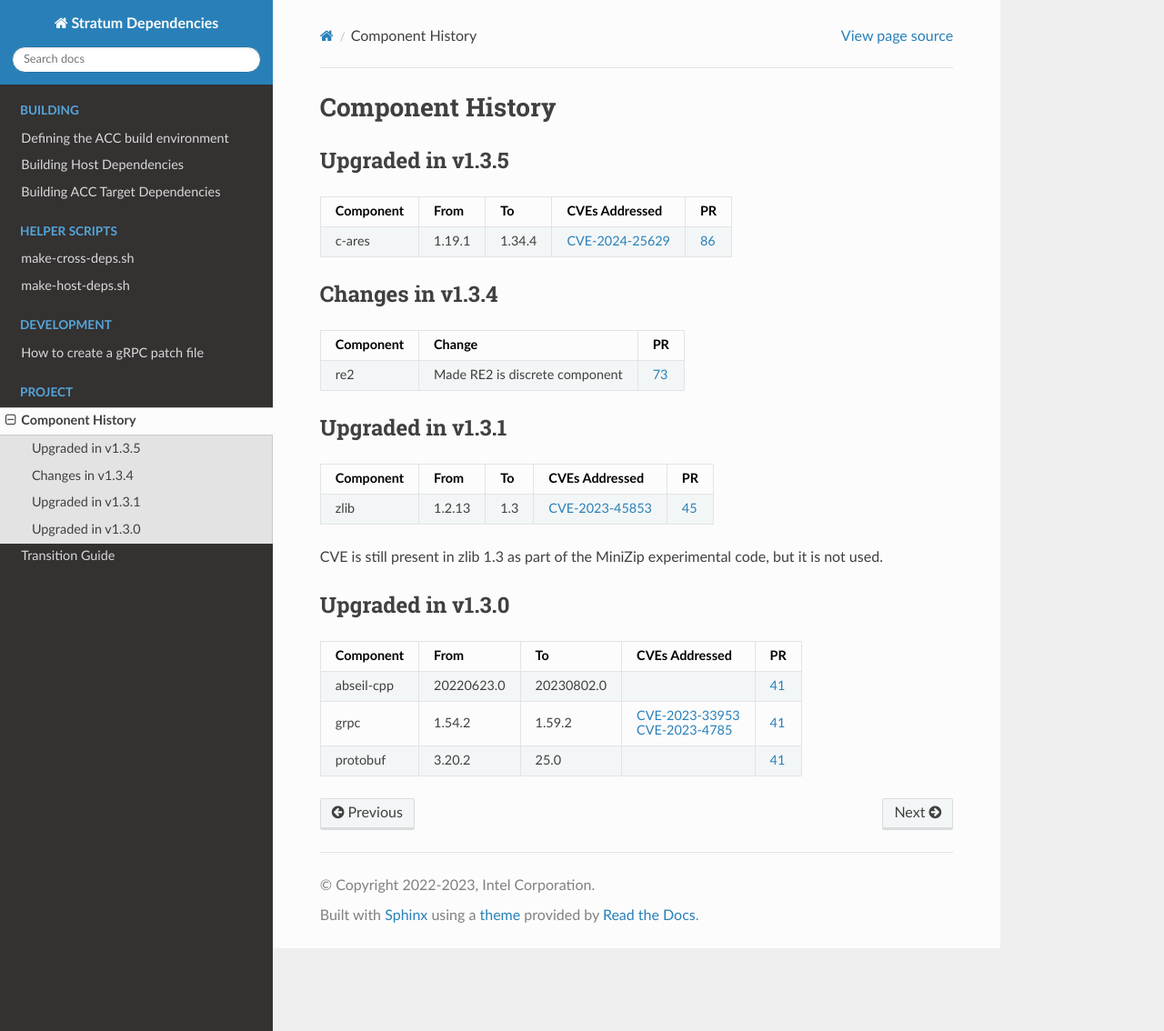
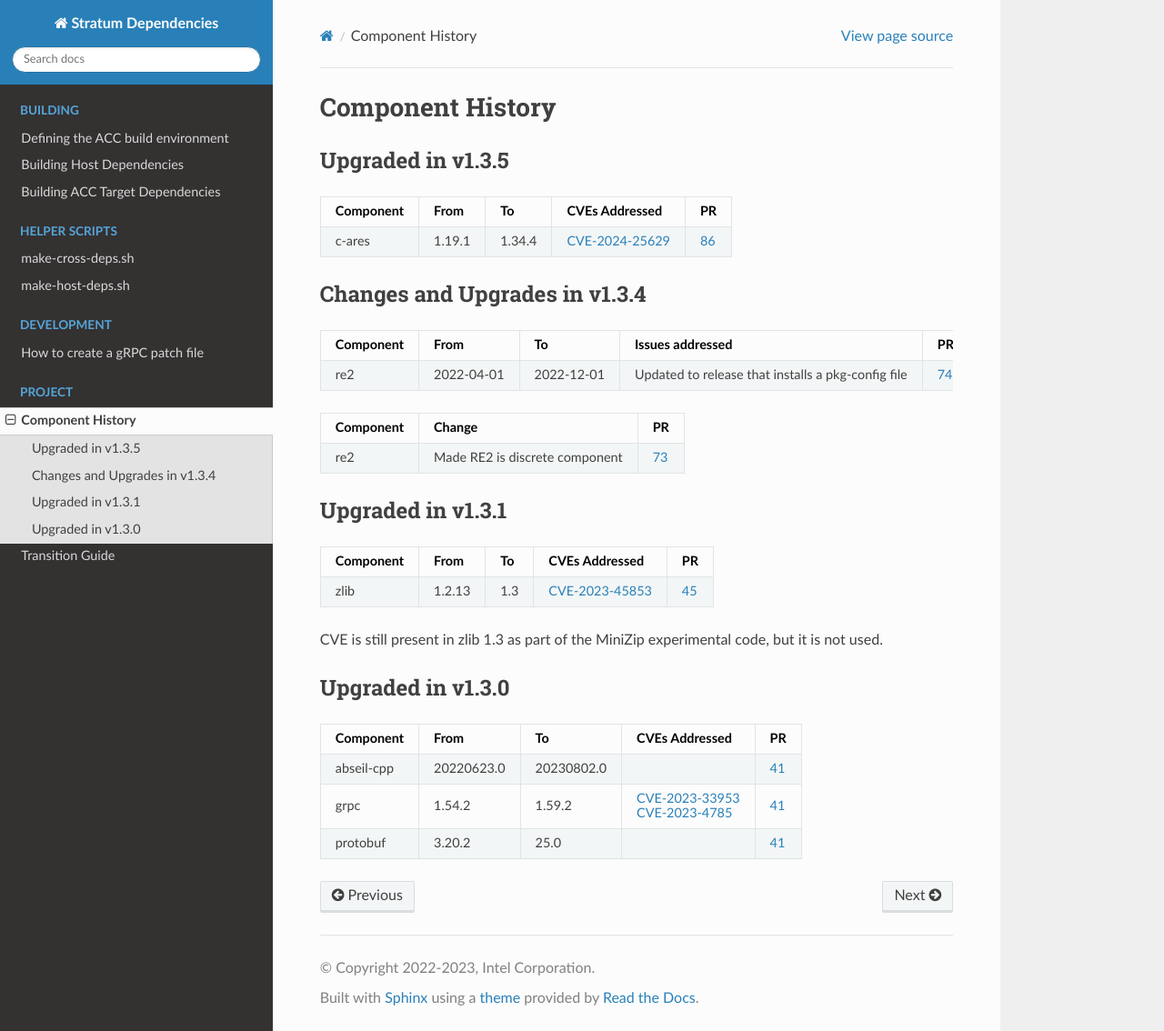
Before and after one commit to ipdk-io/stratum-deps, a Sphinx documentation site: the page built from docs/component-history.rst, in a window 1280 px wide and 1134 px high. Shown: the whole window at 91% size. Built offline with Sphinx 7.4.7 and the Read the Docs theme 3.1.0, drawn with Linux system fonts in a browser that asks for light colours.

Commit message:
Doc update to capture 1.3.4 changes
Signed-off-by: Sabeel Ansari <sabeel.ansari@intel.com>

```diff
--- a/docs/component-history.rst
+++ b/docs/component-history.rst
@@ -23,8 +23,23 @@ Upgraded in v1.3.5
      - `CVE-2024-25629 <https://nvd.nist.gov/vuln/detail/CVE-2024-25629>`_
      - `86 <https://github.com/ipdk-io/stratum-deps/pull/86>`_
 
-Changes in v1.3.4
-------------------
+Changes and Upgrades in v1.3.4
+------------------------------
+
+.. list-table::
+   :header-rows: 1
+
+   * - Component
+     - From
+     - To
+     - Issues addressed
+     - PR
+
+   * - re2
+     - 2022-04-01
+     - 2022-12-01
+     - Updated to release that installs a pkg-config file
+     - `74 <https://github.com/ipdk-io/stratum-deps/pull/74>`_
 
 .. list-table::
    :header-rows: 1
```
